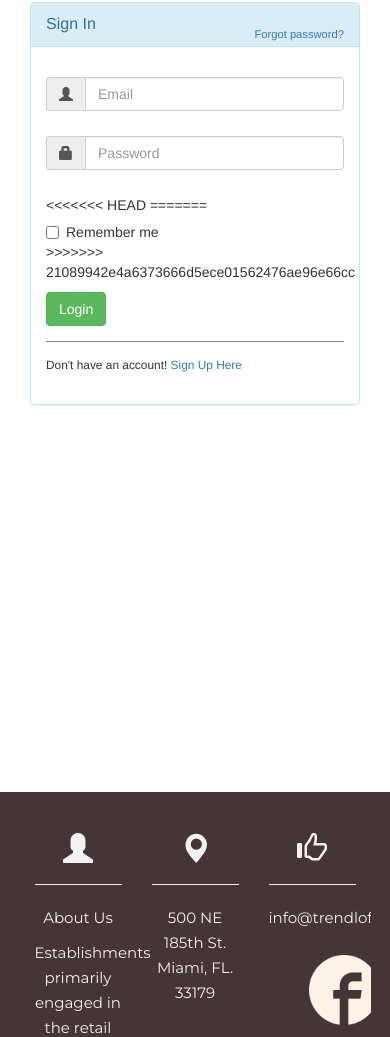
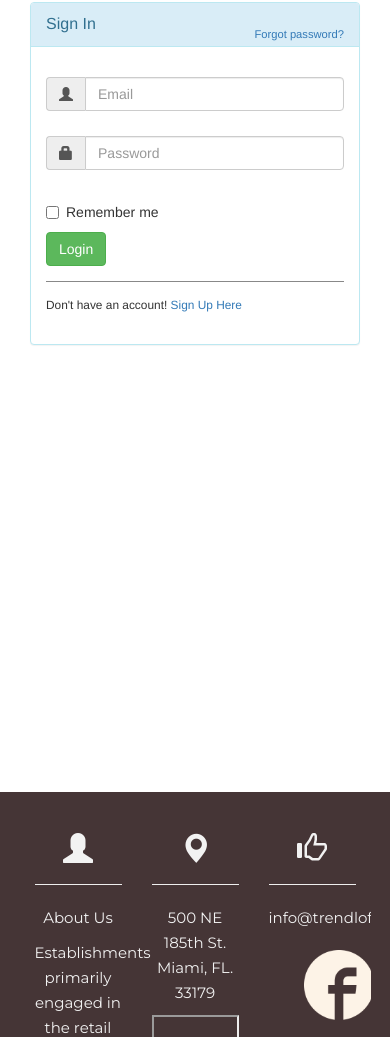
Before and after one commit to alanlenner/TrendLoft, a PHP site: page /TrendLoft/login.php in a window 390 px wide. Shown: the part 52-1089 px from the top of the page. Run offline with PHP 8.4, Linux system fonts and the light colour scheme; grey boxes are pictures that could not be loaded.

Commit message:
commit de alan
el commit de alan

```diff
--- a/Trendloft/LoginFOrm.php
+++ b/Trendloft/LoginFOrm.php
@@ -39,8 +39,7 @@
                          maxlength="12" required>
                     </div>
 
-<<<<<<< HEAD
-=======
+
 
                     <!--Remember me-->
                       <div class="input-group">
@@ -51,7 +50,6 @@
                                 </div>
                               </div>
 
->>>>>>> 21089942e4a6373666d5ece01562476ae96e66cc
 
                         <!-- Button -->
                           <div style="margin-top:10px" class="form-group">
--- a/Trendloft/footer.php
+++ b/Trendloft/footer.php
@@ -1,5 +1,6 @@
 <footer>
   <div class="container info wrapper" id="info">
+<!-- Aqui iconos-->
     <div class="row icono">
       <div class="col-xs-4">
         <span class="glyphicon glyphicon-user" aria-hidden="true"></span>
@@ -14,53 +15,53 @@
         <hr>
       </div>
     </div>
-    <div class="row">
 
+<!-- Aqui empieza About Us-->
+<div class="row">
       <div class="col-xs-4">
-        <p>About Us</p>
-      <p>	Establishments primarily engaged in the retail sale of household furniture. These stores may also sell home furnishings, major appliances, and floor coverings.
-      </p>
-      <a>Read more..</a>
+          <p>About Us</p>
+        <p>	Establishments primarily engaged in the retail sale of household furniture. These stores may also sell home furnishings, major appliances, and floor coverings.
+        </p>
+        <a>Read more..</a>
       </div>
-      <div class="col-xs-4">
+      <!-- Aqui empieza Dirección-->
+    <div class="col-xs-4">
         <p>500 NE 185th St. Miami, FL. 33179</p>
+      <div class=" iframe-container">
         <iframe src="https://www.google.com/maps/embed?pb=!1m14!1m8!1m3!1d2707.792914175818!2d-66.87145266086156!3d10.466309556093748!3m2!1i1024!2i768!4f13.1!3m3!1m2!1s0x0000000000000000%3A0xdedec062827e1cd0!2sCentro+Comercial+Santa+F%C3%A9!5e0!3m2!1ses!2sve!4v1447210628403"
-          width="350" height="300" frameborder="0" style="border:0" allowfullscreen></iframe>
+        allowfullscreen></iframe>
       </div>
-
+    </div>
       <div class="col-xs-4">
         <div class="row">
-            <div class="col-xs-4">
+            <div class="col-lg-12">
                   <p>info@trendloft.net</p>
             </div>
         </div>
-        <div class="row">
-          <div class ="col-xs-6">
+
+          <div class ="col-lg-6">
             <ul class="redesFoot">
             <li><a href="http://facebook.com/trendloft"><img src="resources/images/LogoMakrBeigeFb.png" alt=""></a></li>
           </ul>
           </div>
-          <div class ="col-xs-6">
+          <div class ="col-lg-6">
             <ul class="redesFoot">
               <li><a href="http://twitter.com/trendloft"><img src="resources/images/LogoMakrBeigeTw.png" alt=""></a></li>
             </ul>
           </div>
-        </div>
-        <div class="row">
-          <div class ="col-xs-6">
+          <div class ="col-lg-6">
             <ul class="redesFoot">
               <li><a href="http://instagram.com/trend_loft"><img src="resources/images/LogoMakrBeigeIg.png" alt=""></a></li>
               </ul>
           </div>
-          <div class ="col-xs-6">
+          <div class ="col-lg-6">
             <ul class="redesFoot">
                 <li><a href="http://pintrest.com/trendloft"><img src="resources/images/LogoMakrBeigePin.png" alt=""></a></li>
             </ul>
           </div>
-        </div>
       </div>
-    </div>
-    <div class="row">
+
+<!-- Aqui empieza el login -->
       <div class="col-sm-12">
       <?php
         if(isset($_SESSION['logueado']) and $_SESSION['logueado']){
@@ -80,7 +81,7 @@
          ?>
       </div>
 
-
+</div>
     </div>
   </div>
 </footer>
--- a/Trendloft/resources/css/estilos.css
+++ b/Trendloft/resources/css/estilos.css
@@ -295,7 +295,7 @@ p {
 
 .loginplz{
 	display: inline-block;
-	color: white;
+	color: brown;
 	text-decoration: none;
 }
 
@@ -326,25 +326,13 @@ footer a{
 }
 
 footer ul.redesFoot li a img{
-	width: auto;
+
 	max-width: 70px;
 	max-height: 70px;
 	line-height: 70px;
 }
 
-footer ul.redesFoot li a:hover{
-	width: auto;
-	max-width: 70px;
-	max-height: 70px;
-	line-height: 73px;
-}
 
-footer ul.redesFoot li a{
-	padding: 15px 40px;
-	-webkit-transition: all 200ms ease;
-	-o-transition: all 200ms ease;
-	transition: all 200ms ease;
-}
 
 footer a:hover {
 	color: #FDF3E7;
@@ -378,7 +366,23 @@ ul.redesFoot li{
 		position: relative;
 	}
 }
-
+.iframe-container{
+    position: relative;
+    width: 100%;
+    padding-bottom: 56.25%; /* Ratio 16:9 ( 100%/16*9 = 56.25% ) */
+}
+.iframe-container > *{
+    display: block;
+    position: absolute;
+    top: 0;
+    right: 0;
+    bottom: 0;
+    left: 0;
+    margin: 0;
+    padding: 0;
+    height: 100%;
+    width: 100%;
+}
 .icono {
    font-size: 200%;
 }
--- a/Trendloft/resources/css/galeria.css
+++ b/Trendloft/resources/css/galeria.css
@@ -95,3 +95,6 @@
 	border-radius: 10px;
 	opacity:0.7;
 }
+.carousel-inner{
+	max-height: 100%;
+}
```
Also changed, not shown: Trendloft/galeria00.php (+34 -6 lines).
